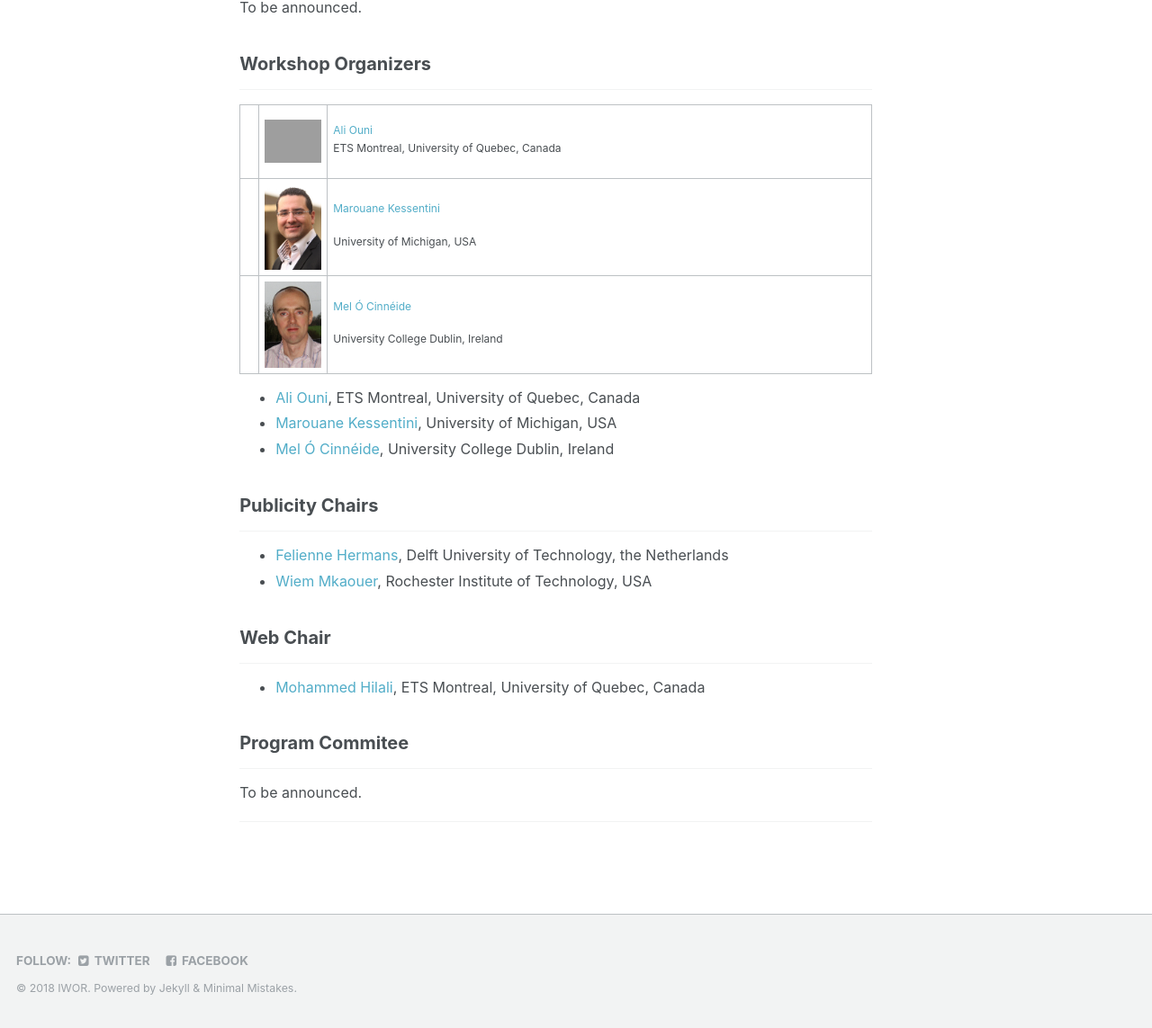
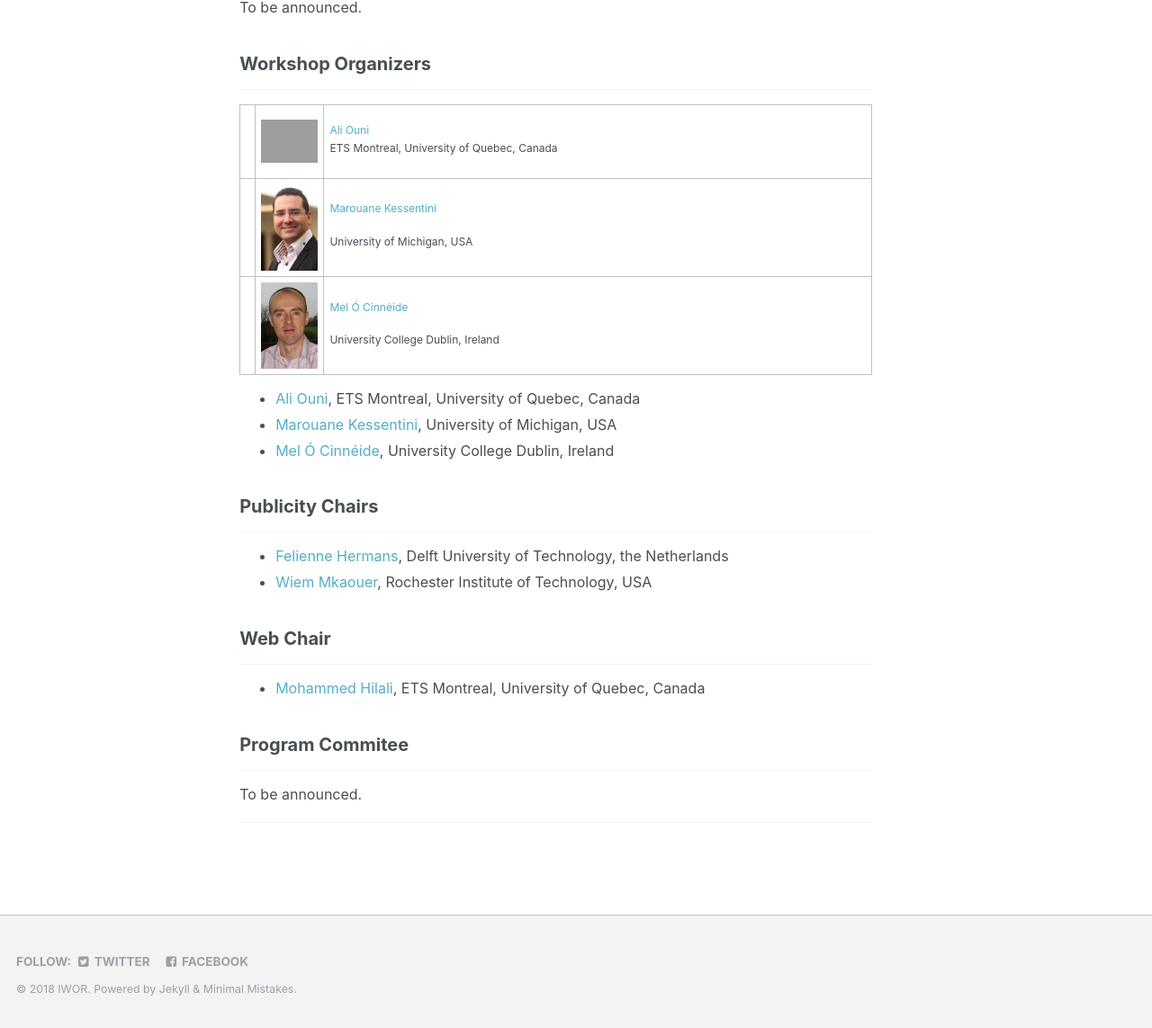
Before and after one commit to iwor/iwor2018, a Jekyll site: the page built from index.html, in a window 1280 px wide. Shown: the part 3181-4324 px from the top of the page at 90% size. Built offline with Jekyll 4.4.1, drawn with Linux system fonts in a browser that asks for light colours; the list of posts is cut into pages by our own code; comment, search, counter and statistics services are not loaded; grey boxes are pictures that could not be loaded.

Commit message:
index update

```diff
--- a/index.html
+++ b/index.html
@@ -134,9 +134,9 @@
 <h2 id="workshop-organizers">Workshop Organizers</h2>
 <hr />
 
- <table width="718" border="0" BORDERCOLOR="RED">
+ <table width="718" border="0" bordercolor="white">
   <tr>
-    <td width="21">&nbsp;</td>
+    <td width="10">&nbsp;</td>
     <td width="80"><img src="images/aouni.png" width="129" height="169" alt="Ali Ouni" /></td>
     <td width="635"><p><a href="http://ouniali.github.io" target="_blank">Ali Ouni</a></br>
     ETS Montreal, University of Quebec, Canada</p></td>
```
